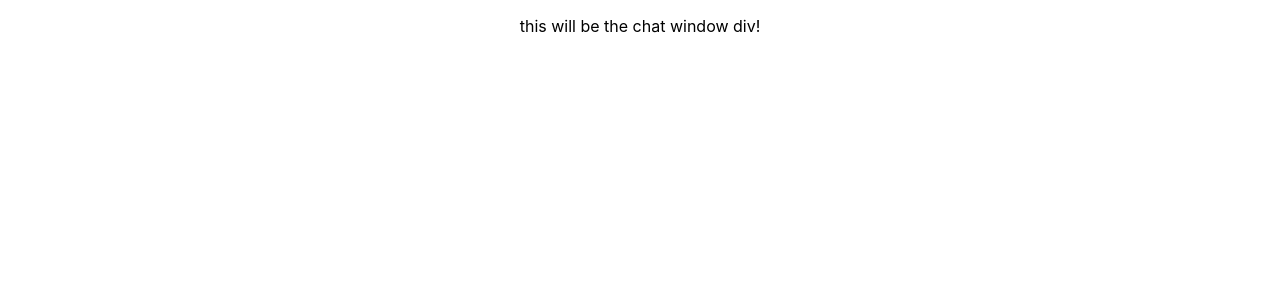
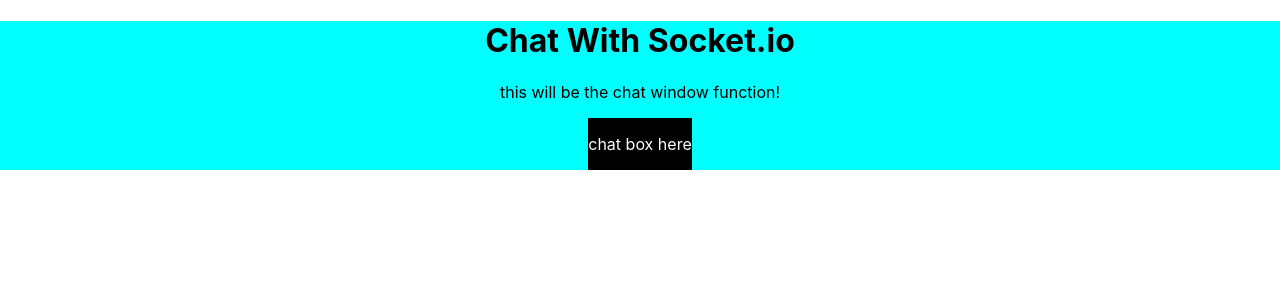
Before and after one commit to rxchxel/reactsocketapp, a React (Create React App) app in the folder reactsocket/: page / in a window 1280 px wide. Shown: the top 300 px of the page. Built offline with nearby package versions, Linux system fonts and the light colour scheme.

Commit message:
made some changes to layout

```diff
--- a/reactsocket/src/App.css
+++ b/reactsocket/src/App.css
@@ -1,7 +1,14 @@
 .App {
   text-align: center;
+  background-color:aqua;
 }
 
+.Chat{
+  text-align: center;
+  background-color: black;
+  color:white;
+  display: inline-block;
+}
 .App-logo {
   height: 40vmin;
   pointer-events: none;
--- a/reactsocket/src/chat.js
+++ b/reactsocket/src/chat.js
@@ -1,11 +1,19 @@
 import './App.css';
+import React from 'react';
+import ReactDOM from 'react-dom';
 
-function Chat(){
-    return(
+function Chat() {
+    return (
         <div className="App">
-            <p> this will be the chat window div!</p>
+            <h1>Chat With Socket.io</h1>
+            <p> this will be the chat window function!</p>
+
+            <div className="Chat">
+                <p> chat box here</p>
+            </div>
         </div>
-    )
+
+    );
 }
 
 export default Chat;
--- a/reactsocket/src/index.js
+++ b/reactsocket/src/index.js
@@ -1,7 +1,6 @@
 import React from 'react';
 import ReactDOM from 'react-dom';
 import './index.css';
-import App from './App';
 import reportWebVitals from './reportWebVitals';
 import Chat from './chat.js';
 
```
